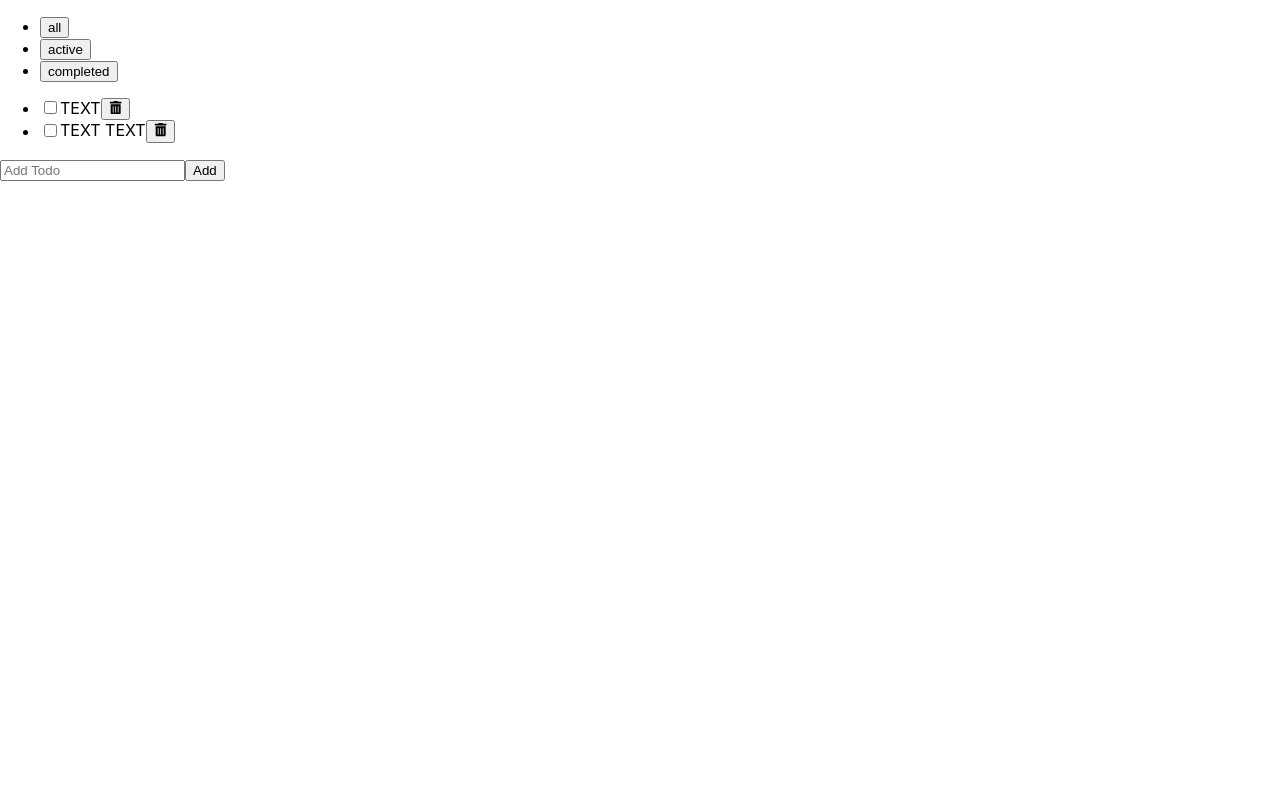
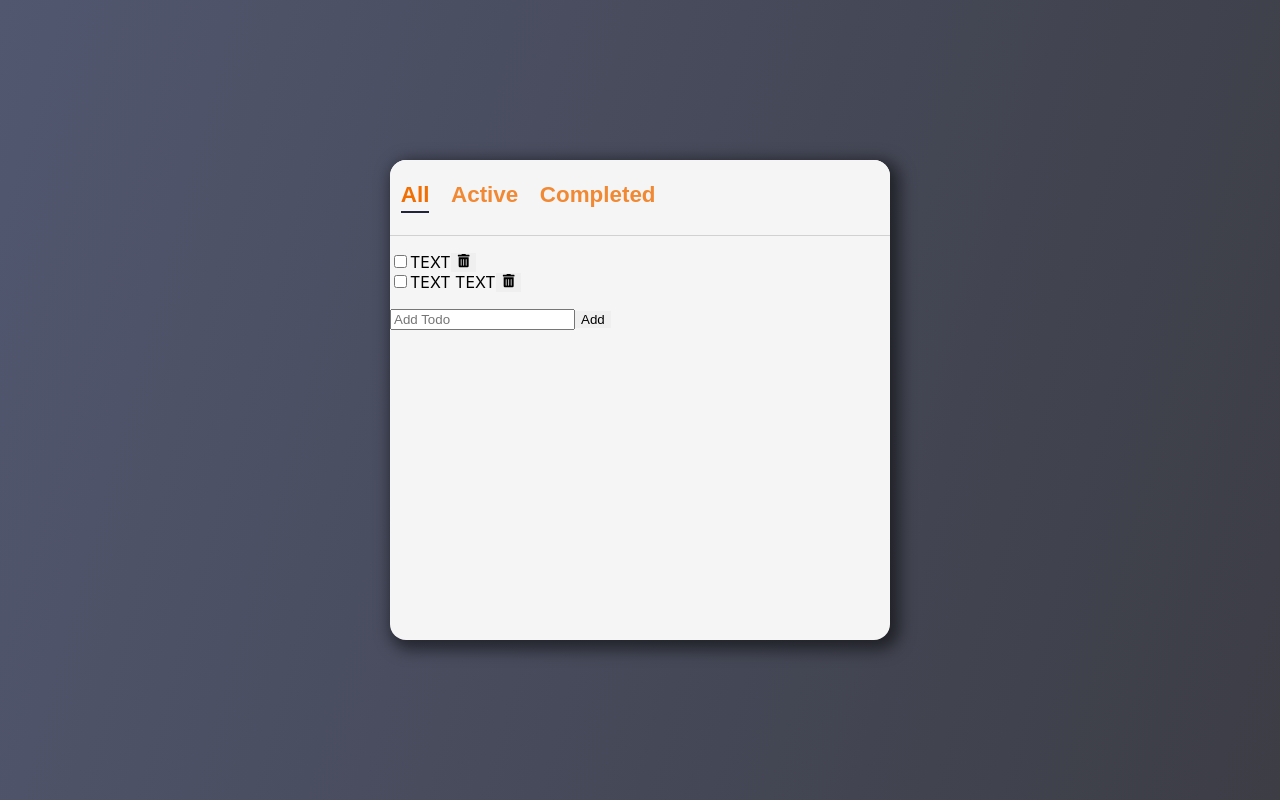
Before and after one commit to junghyun-josh-kim/react-todo, a React (Create React App) app: page / in a window 1280 px wide. Built offline with nearby package versions, Linux system fonts and the light colour scheme.

Commit message:
CSS: Header

```diff
--- a/src/App.js
+++ b/src/App.js
@@ -8,10 +8,10 @@
 function App() {
   const [filter, setFilter] = useState(filters[0]);
   return (
-    <div>
+    <>
       <Header filters={filters} filter={filter} onFilterChange={setFilter} />
       <TodoList filter={filter} />
-    </div>
+    </>
   );
 }
 
--- a/src/components/Header/Header.jsx
+++ b/src/components/Header/Header.jsx
@@ -1,11 +1,16 @@
+import styles from './Header.module.css';
+
 function Header({ filters, filter, onFilterChange }) {
   return (
-    <header>
-      <ul>
+    <header className={styles.header}>
+      <ul className={styles.filters}>
         {filters.map((value, index) => {
           return (
             <li key={index}>
               <button
+                className={`${styles.filter} ${
+                  filter === value && styles.selected
+                }`}
                 onClick={() => {
                   onFilterChange(value);
                 }}
--- /dev/null
+++ b/src/components/Header/Header.module.css
@@ -0,0 +1,31 @@
+.header {
+  display: flex;
+  justify-content: space-between;
+  align-items: center;
+  background-color: var(--color-bg-dark);
+  border-bottom: 1px solid var(--color-grey);
+}
+.filters {
+  display: flex;
+}
+.filter {
+  font-size: 1.4rem;
+  margin: 0.3rem;
+  text-transform: capitalize;
+  background-color: transparent;
+  color: var(--color-accent);
+  opacity: 0.8;
+  font-weight: bold;
+}
+
+.filter:hover,
+.filter.selected {
+  opacity: 1;
+}
+
+.filter.selected::after {
+  content: '';
+  display: block;
+  margin-top: 0.2rem;
+  border: 1px solid var(--color-text);
+}
--- a/src/index.css
+++ b/src/index.css
@@ -1,3 +1,11 @@
+:root {
+  --color-bg-dark: #f5f5f5;
+  --color-bg: #fdfffd;
+  --color-grey: #d1d1d1;
+  --color-text: #22243b;
+  --color-accent: #f16e03;
+}
+
 body {
   margin: 0;
   font-family: -apple-system, BlinkMacSystemFont, 'Segoe UI', 'Roboto', 'Oxygen',
@@ -5,9 +13,43 @@
     sans-serif;
   -webkit-font-smoothing: antialiased;
   -moz-osx-font-smoothing: grayscale;
+  width: 100vw;
+  height: 100vh;
+  display: flex;
+  justify-content: center;
+  align-items: center;
+  background: rgb(81, 87, 111);
+  background: linear-gradient(
+    105deg,
+    rgba(81, 87, 111, 1) 0%,
+    rgba(60, 61, 69, 1) 100%
+  );
+}
+
+#root {
+  display: flex;
+  flex-direction: column;
+  width: 100%;
+  height: 60%;
+  max-width: 500px;
+  overflow: hidden;
+  background-color: var(--color-bg-dark);
+  border-radius: 1rem;
+  -webkit-box-shadow: 5px 5px 15px 5px rgba(0, 0, 0, 0.5);
+  box-shadow: 5px 5px 15px 5px rgba(0, 0, 0, 0.5);
 }
 
 code {
   font-family: source-code-pro, Menlo, Monaco, Consolas, 'Courier New',
     monospace;
 }
+
+ul {
+  list-style: none;
+  padding-left: 0;
+}
+
+button {
+  outline: none;
+  border: none;
+}
```
